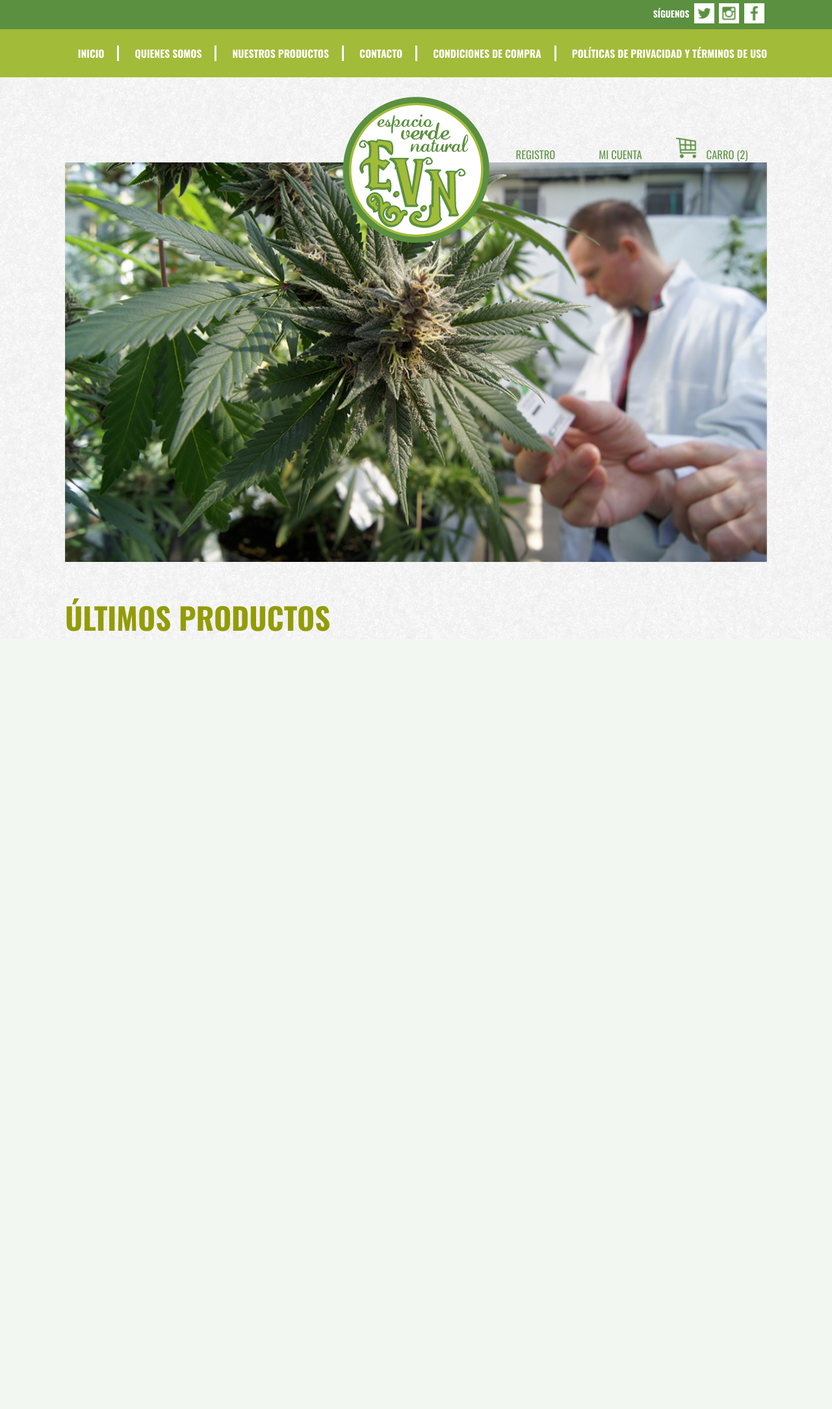
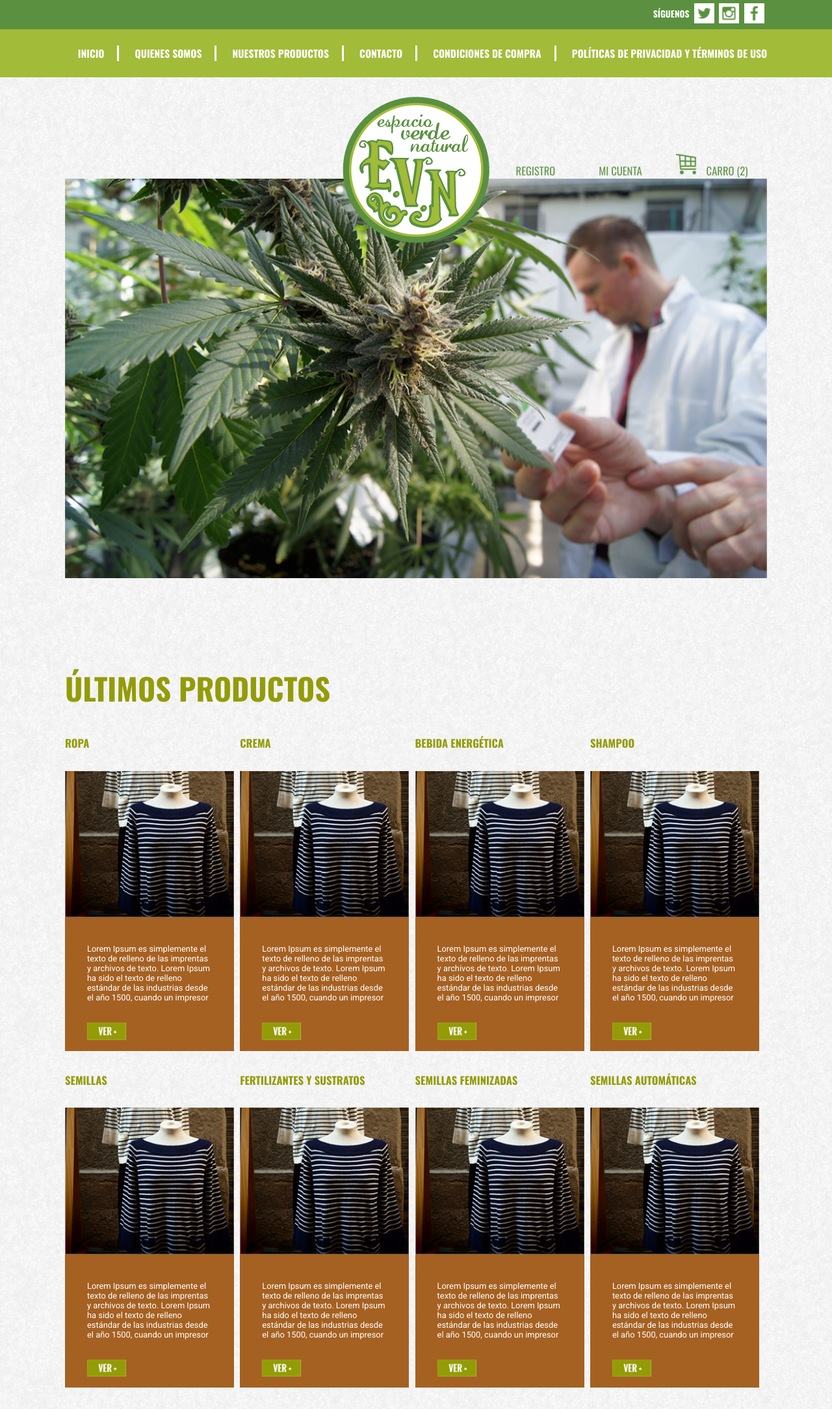
Before and after one commit to apeeclgithub/Cannabis, a PHP site: page / in a window 1280 px wide. Shown: the whole page at 65% size. Before the commit the page ends 984 px from the top, so only its background shows below. Run offline with PHP 8.4, Linux system fonts and the light colour scheme.

Commit message:
update index

```diff
--- a/css/style.css
+++ b/css/style.css
@@ -1,4 +1,4 @@
-@import url(http://fonts.googleapis.com/css?family=Roboto|Oswald:400,700);
+@import url(http://fonts.googleapis.com/css?family=Roboto:400|Oswald:400,700);
 
 /* form Contacto  */
 #contact_form{ width:300px; padding:20px; border: 1px solid #DDD;border-radius: 5px; font-family: Arial; font-size: 11px; font-weight: bold;color: #666666; background:#FAFAFA; margin-right: auto; margin-left: auto;}
@@ -218,7 +218,8 @@ a >.comprar:hover .comprar:before {
 body{
 	padding: 0;
 	margin: 0;
-	background-image: url('../img/bg.png');
+	background-image: url('../img/bg-mini.png');
+    background-repeat: repeat;
 }
 
 .contenedor{
@@ -349,6 +350,7 @@ body{
 	font-weight: 400;
 	margin-top: -13%;
 	max-width: 1280px;
+
 }
 
 #menu_registro{
@@ -389,9 +391,9 @@ body{
 /*ultimos productos*/
 
 
-.prods{
+.ult_prod{
 	margin: 0 auto;
-	width: 1080px;
+	max-width: 1080px;
 }
 
 .ult_prods{
@@ -401,3 +403,51 @@ body{
 	color: #939c07;
 	padding-top: 45px;
 }
+
+.productos{
+	width:100%;
+	float: left;
+	position: relative;
+}
+
+/* nuevos productos*/
+.item_home{
+	color: #939c07;
+    float: left;
+    font-family: 'Oswald',sans-serif;
+    font-size: 16.56px;
+    font-weight: bold;
+    margin: 0 auto;
+    width: 260px;
+    padding-right: 9.3px;
+    padding-bottom: 3%;
+}
+
+.item_home img{
+	margin:0 auto;
+    padding-top: 22.3px;
+    width: 100%;
+}
+
+.text_home{
+    background-color: #a56122;
+    color: white;
+    font-family: 'Roboto',sans-serif;
+    margin-top: -5px;
+    padding-top: 23px;
+    padding-left: 17px;
+    font-size:12.88px;
+    padding-right:17px;
+    font-weight: 400;
+}
+
+.img_vermas{
+	width:60px;
+}
+
+.img_vermas img{
+	padding-top: 14px;
+	width:100%;
+	padding-left: 17px;
+	padding-bottom: 14px;
+}
--- a/index.php
+++ b/index.php
@@ -82,7 +82,7 @@
 
 
 				<div class="logo">
-					<img src="img/logo-500.png" alt="">
+					<h1><img src="img/logo-500.png" alt="Espacio verde natural"></h1>
 				</div>
 			<div class="sesion">
 				<a href="#" id="menu_registro">REGISTRO</a>
@@ -98,15 +98,100 @@
 				</div>
 			</article>
 
-			<article class="prods">
+			<article class="ult_prod">
+
 				<div class="ult_prods">
-					ÚLTIMOS PRODUCTOS
+					<h2 class="ult_prods">ÚLTIMOS PRODUCTOS</h2>
+				</div>
+				<div class="item_home">
+						<h3 class="item_home">ROPA</h3>
+						<img src="img/prod1.png" />
+					<div class="text_home">
+						<h4 class="text_home">Lorem Ipsum es simplemente el texto de relleno de las imprentas y archivos de texto. Lorem Ipsum ha sido el texto de relleno estándar de las industrias desde el año 1500, cuando un impresor</h4>
+						<div class="img_vermas">
+							<a href="#"><img src="img/vermas.png" alt="Ver mas"></a>
+						</div>
+					</div>
 				</div>
 
+				<div class="item_home">
+						<h3 class="item_home">CREMA</h3>
+						<img src="img/prod1.png" />
+					<div class="text_home">
+						<h4 class="text_home">Lorem Ipsum es simplemente el texto de relleno de las imprentas y archivos de texto. Lorem Ipsum ha sido el texto de relleno estándar de las industrias desde el año 1500, cuando un impresor</h4>
+						<div class="img_vermas">
+							<a href="#"><img src="img/vermas.png" alt="Ver mas"></a>
+						</div>
+					</div>
+				</div>
+
+				<div class="item_home">
+						<h3 class="item_home">BEBIDA ENERGÉTICA</h3>
+						<img src="img/prod1.png" />
+					<div class="text_home">
+						<h4 class="text_home">Lorem Ipsum es simplemente el texto de relleno de las imprentas y archivos de texto. Lorem Ipsum ha sido el texto de relleno estándar de las industrias desde el año 1500, cuando un impresor</h4>
+						<div class="img_vermas">
+							<a href="#"><img src="img/vermas.png" alt="Ver mas"></a>
+						</div>
+					</div>
+				</div>
+
+				<div class="item_home">
+					<h3 class="item_home">SHAMPOO</h3>
+						<img src="img/prod1.png" />
+					<div class="text_home">
+						<h4 class="text_home">Lorem Ipsum es simplemente el texto de relleno de las imprentas y archivos de texto. Lorem Ipsum ha sido el texto de relleno estándar de las industrias desde el año 1500, cuando un impresor</h4>
+						<div class="img_vermas">
+							<a href="#"><img src="img/vermas.png" alt="Ver mas"></a>
+						</div>
+					</div>
+				</div>
+
+				<div class="item_home">
+					<h3 class="item_home">SEMILLAS</h3>
+						<img src="img/prod1.png" />
+					<div class="text_home">
+						<h4 class="text_home">Lorem Ipsum es simplemente el texto de relleno de las imprentas y archivos de texto. Lorem Ipsum ha sido el texto de relleno estándar de las industrias desde el año 1500, cuando un impresor</h4>
+						<div class="img_vermas">
+							<a href="#"><img src="img/vermas.png" alt="Ver mas"></a>
+						</div>
+					</div>
+				</div>
+
+				<div class="item_home">
+					<h3 class="item_home">FERTILIZANTES Y SUSTRATOS</h3>
+						<img src="img/prod1.png" />
+					<div class="text_home">
+						<h4 class="text_home">Lorem Ipsum es simplemente el texto de relleno de las imprentas y archivos de texto. Lorem Ipsum ha sido el texto de relleno estándar de las industrias desde el año 1500, cuando un impresor</h4>
+						<div class="img_vermas">
+							<a href="#"><img src="img/vermas.png" alt="Ver mas"></a>
+						</div>
+					</div>
+				</div>
+
+				<div class="item_home">
+					<h3 class="item_home">SEMILLAS FEMINIZADAS</h3>
+						<img src="img/prod1.png" />
+					<div class="text_home">
+						<h4 class="text_home">Lorem Ipsum es simplemente el texto de relleno de las imprentas y archivos de texto. Lorem Ipsum ha sido el texto de relleno estándar de las industrias desde el año 1500, cuando un impresor</h4>
+						<div class="img_vermas">
+							<a href="#"><img src="img/vermas.png" alt="Ver mas"></a>
+						</div>
+					</div>
+				</div>
+
+				<div class="item_home">
+					<h3 class="item_home">SEMILLAS AUTOMÁTICAS</h3>
+						<img src="img/prod1.png" />
+					<div class="text_home">
+						<h4 class="text_home">Lorem Ipsum es simplemente el texto de relleno de las imprentas y archivos de texto. Lorem Ipsum ha sido el texto de relleno estándar de las industrias desde el año 1500, cuando un impresor</h4>
+						<div class="img_vermas">
+							<a href="#"><img src="img/vermas.png" alt="Ver mas"></a>
+						</div>
+					</div>
+				</div>
 			</article>
 		</section>
 	</div>
-
-
 </body>
 </html>
```
Also changed, not shown: img/bg-mini.png (added).
